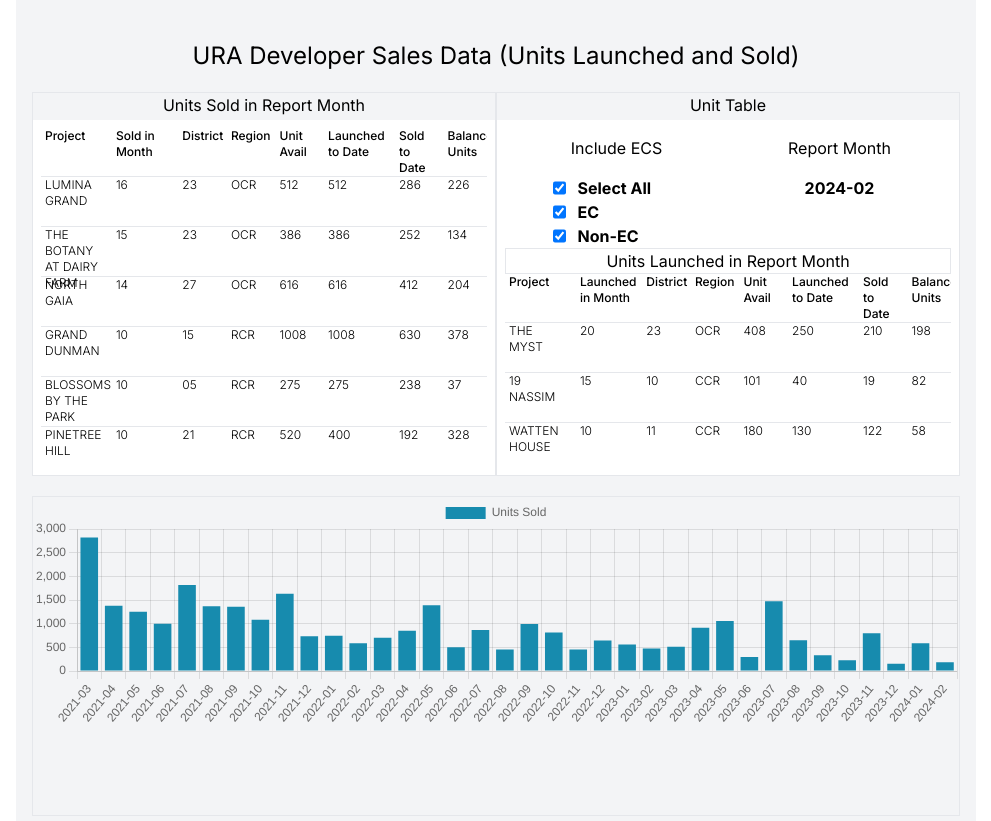
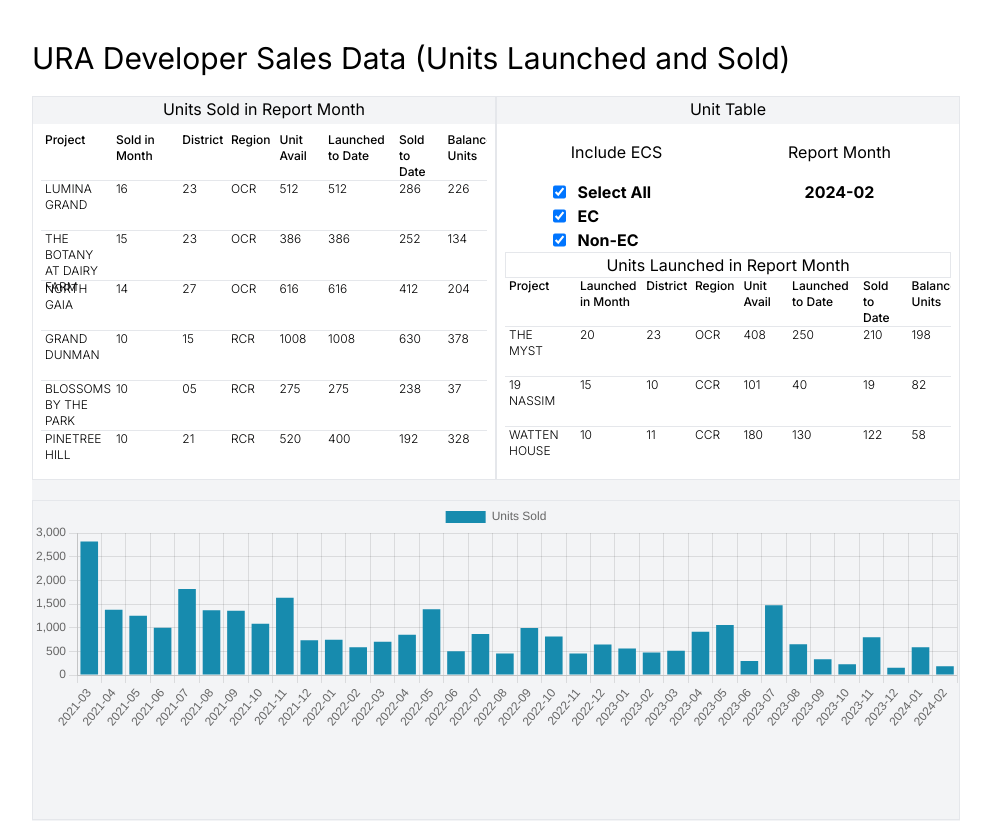
Before and after one commit to abdul0398/URA_DEVELOPER_SALES, a Next.js app: page / in a window 1280 px wide. Shown: the top 821 px of the page, without its empty margins (144-1135 px from the left). Built offline with nearby package versions, Linux system fonts and the light colour scheme.

Commit message:
Fix Heading

```diff
--- a/src/app/components/Dashboard/Main.tsx
+++ b/src/app/components/Dashboard/Main.tsx
@@ -5,18 +5,21 @@ import UnitTable from "../table/Main";
 
 export default function Dashboard() {
     return (
-        <div className="w-3/4 mx-auto py-10 px-4 bg-[#f3f4f6]">
-            <section className="w-full text-center mb-5">
-                <h2 className="text-2xl">URA Developer Sales Data (Units Launched and Sold)</h2>
+        <div className="w-3/4 mx-auto py-10 px-4 ">
+                <section className="w-full mb-5">
+                    <h2 className="text-3xl">URA Developer Sales Data (Units Launched and Sold)</h2>
                 </section>
+            <div className="w-full h-full bg-[#f3f4f6]">
+
                 <section className="flex w-full h-96 my-5">
                     <UnitTable />
                     <MonthDetail />
                 </section>
                 <section>
-                <UnitSold/>
-                <UnitLaunched/>
+                    <UnitSold />
+                    <UnitLaunched />
                 </section>
+            </div>
         </div>
     )
 }
```
Lines whose indentation alone changed are shown as unchanged.
